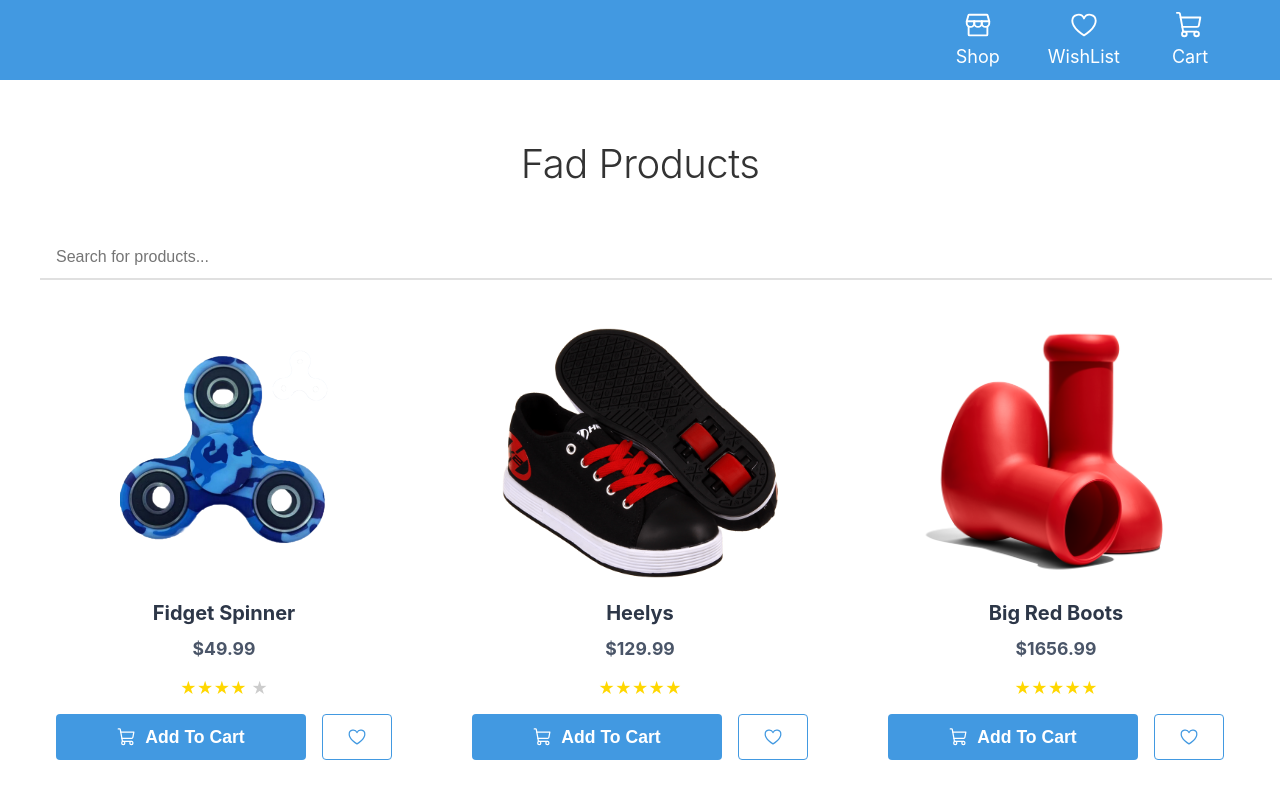
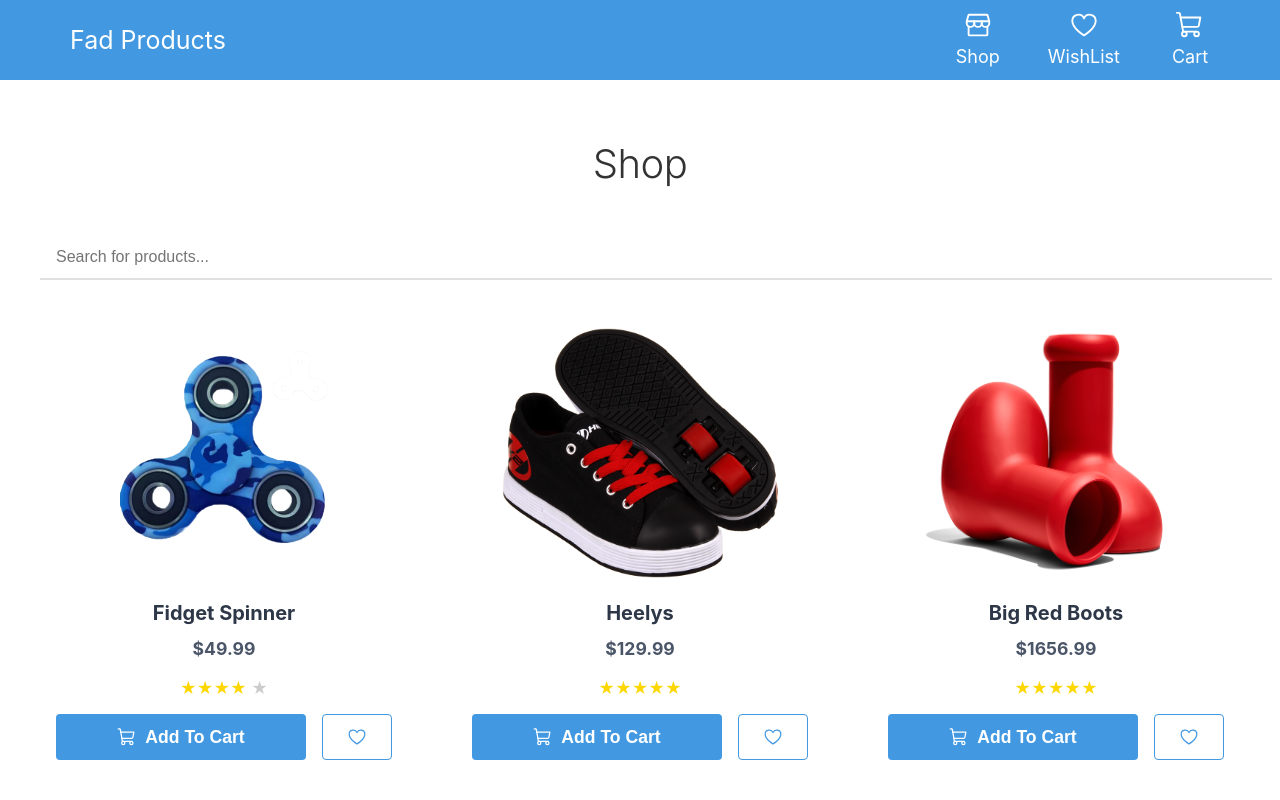
Before and after one commit to PrinceKarma/fad-products-v5, a React (Create React App) app: page / in a window 1280 px wide. Shown: the top 800 px of the page. Built offline with nearby package versions, Linux system fonts and the light colour scheme.

Commit message:
Added site name to navbar

```diff
--- a/package.json
+++ b/package.json
@@ -1,5 +1,5 @@
 {
-  "homepage": "https://PrinceKarma.github.io/fad-products-v3",
+  "homepage": "https://PrinceKarma.github.io/fad-products-v4",
   "name": "fad-shopping",
   "version": "0.1.0",
   "private": true,
--- a/src/components/navbar.css
+++ b/src/components/navbar.css
@@ -3,14 +3,15 @@
   height: 80px;
   background-color: #4299E1;
   display: flex;
-  justify-content: flex-end;
-  align-items: center;
+  align-items: center; /* Align items vertically in the center */
 }
 
 .links {
-  margin-right: 50px;
+  width: 100%; /* Make links container take full width */
   display: flex;
   align-items: center;
+  justify-content: space-between; /* Distribute space between site name and elements */
+  padding: 0 50px; /* Add padding to the container */
 }
 
 .links a {
@@ -18,6 +19,20 @@
   color: white;
   margin-left: 20px;
   font-size: 25px;
+}
+
+.site-name {
+  font-size: 25px;
+}
+
+.site-name a { /* Style the link */
+  text-decoration: none;
+  color: white;
+}
+
+.right-elements {
+  display: flex;
+  align-items: center;
 }
 
 .navbar-element {
--- a/src/components/navbar.jsx
+++ b/src/components/navbar.jsx
@@ -13,17 +13,23 @@
     return (
         <div className="navbar">
             <div className="links">
+                <div className="site-name">
+                    <Link to="/">Fad Products</Link>
+                </div>
 
+                <div className="right-elements"> {/* Container for right-aligned elements */}
                     <Link to="/">
                         <div className="navbar-element">
                             <Storefront size={30} />
                             <div className="navbar-element-subtext">Shop</div>
-                    </div></Link>
+                        </div>
+                    </Link>
                     <Link to="/wishlist">
                         <div className="navbar-element">
                             <Heart size={30} />
                             <div className="navbar-element-subtext">WishList</div>
-                    </div></Link>
+                        </div>
+                    </Link>
                     <Link to="/cart">
                         <div className="navbar-element">
                             <span className="nav-icon"><ShoppingCart size={30} /></span>
@@ -31,7 +37,7 @@
                             <div className="navbar-element-subtext">Cart</div>
                         </div>
                     </Link>
-
+                </div>
             </div>
         </div>
     );
--- a/src/pages/shop/shop.jsx
+++ b/src/pages/shop/shop.jsx
@@ -19,7 +19,7 @@
   return (
     <div className="shop">
       <div className="shopTitle">
-        <h1>Fad Products</h1>
+        <h1>Shop</h1>
       </div>
 
       {/* Search Bar */}
```
Lines whose indentation alone changed are shown as unchanged.
